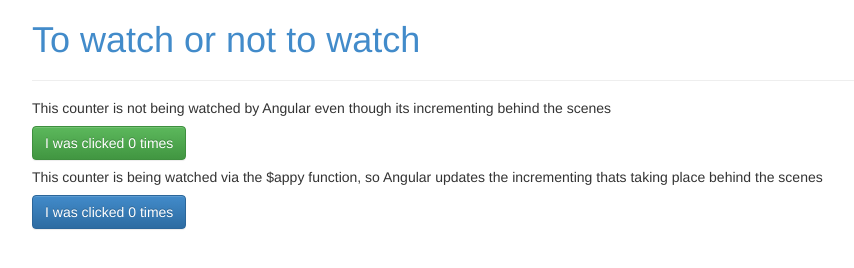
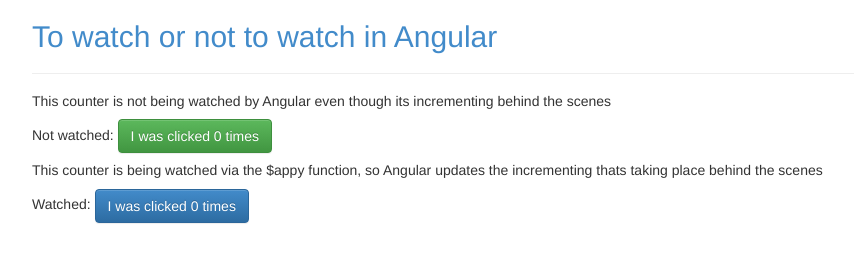
Before and after one commit to WebBusinessGeek/angular-Scope-Apply-Play, a plain HTML site: page index.html in a window 1280 px wide. Shown: the whole page, without its empty margins (38-892 px from the left). Drawn offline with Linux system fonts and the light colour scheme.

Commit message:
extras to example

```diff
--- a/app.js
+++ b/app.js
@@ -4,7 +4,7 @@ var app = angular.module('app', [])
 app.directive('watchedFalse', function(){
 	return{
 		restrict: 'E',
-		template: '<button class="btn btn-success">I was clicked {{counter1}} times</button>',
+		template: 'Not watched: <button class="btn btn-success">I was clicked {{counter1}} times</button>',
 		controller: function($scope){
 			$scope.counter1 = 0;
 		},
@@ -22,7 +22,7 @@ app.directive('watchedFalse', function(){
 app.directive('watchedTrue', function(){
 	return{
 		restrict: 'E',
-		template: '<button class="btn btn-primary">I was clicked {{counter2}} times</button>',
+		template: 'Watched: <button class="btn btn-primary">I was clicked {{counter2}} times</button>',
 		controller: function($scope){
 			$scope.counter2 = 0;
 		},
--- a/index.html
+++ b/index.html
@@ -14,7 +14,7 @@
   <body>
     <div class="container">
 
-      <h1 class="text-primary">To watch or not to watch</h1><hr/>
+      <h2 class="text-primary">To watch or not to watch in Angular</h2><hr/>
 
 
       <h5>This counter is not being watched by Angular even though its incrementing behind the scenes</h5>
```
